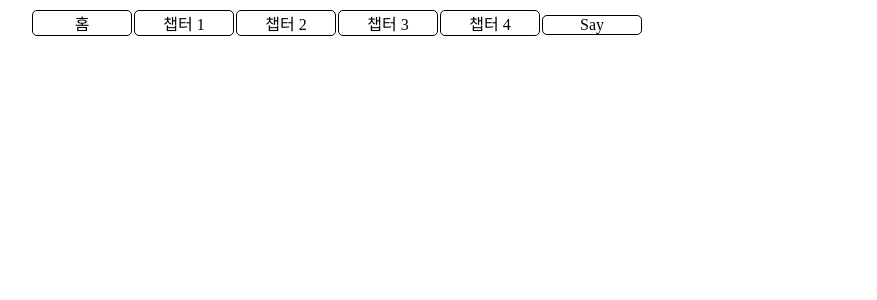
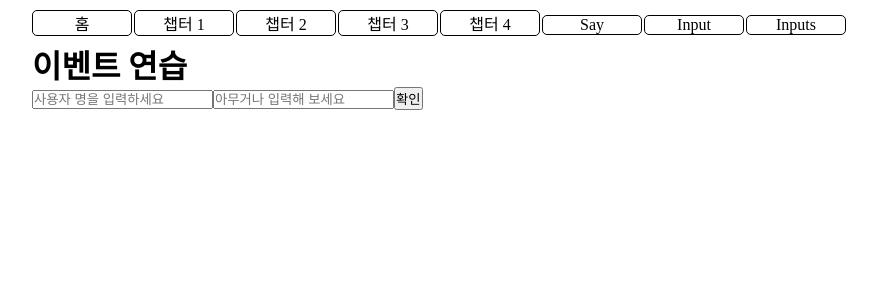
Before and after one commit to junh0328/react-book, a React (Create React App) app in the folder fe/: page /Inputs in a window 1280 px wide. Shown: the top 300 px of the page, without its empty margins (68-945 px from the left). Built offline with nearby package versions, Linux system fonts and the light colour scheme.

Commit message:
EventPractice - onChange, onClick 딱 대 ^^

```diff
--- a/fe/src/App.js
+++ b/fe/src/App.js
@@ -7,6 +7,8 @@
 import Chapter3 from './chapter/Chapter3';
 import Chapter4 from './chapter/Chapter4';
 import Say from './Say';
+import Input from './Input';
+import Inputs from './Inputs';
 
 function App() {
 	return (
@@ -30,6 +32,12 @@
 				<li className="navbar__li">
 					<Link to="/Say">Say</Link>
 				</li>
+				<li className="navbar__li">
+					<Link to="/Input">Input</Link>
+				</li>
+				<li className="navbar__li">
+					<Link to="/Inputs">Inputs</Link>
+				</li>
 			</ul>
 
 			<Route path="/" exact={true} component={Home} />
@@ -38,6 +46,8 @@
 			<Route path="/Chapter3" component={Chapter3} />
 			<Route path="/Chapter4" component={Chapter4} />
 			<Route path="/Say" component={Say} />
+			<Route path="/Input" component={Input} />
+			<Route path="/Inputs" component={Inputs} />
 		</div>
 	);
 }
--- /dev/null
+++ b/fe/src/Input.js
@@ -0,0 +1,46 @@
+import React, { useState } from 'react';
+
+const Input = () => {
+	const [username, setUsername] = useState('');
+	const [message, setMessage] = useState('');
+
+	const onChangeUsername = (e) => setUsername(e.target.value);
+	const onChangeMessage = (e) => setMessage(e.target.value);
+
+	const onClick = () => {
+		alert(username + ' : ' + message);
+		setUsername('');
+		setMessage('');
+	};
+
+	const onKeyPress = (e) => {
+		if (e.key === 'Enter') {
+			onClick();
+		}
+	};
+
+	return (
+		<div>
+			<h1>이벤트 연습</h1>
+			<input
+				type="text"
+				name="username"
+				placeholder="사용자명"
+				value={username}
+				onChange={onChangeUsername}
+			/>
+			<input
+				type="text"
+				name="message"
+				placeholder="아무거나 입력해 보세요"
+				value={message}
+				onChange={onChangeMessage}
+				onKeyPress={onKeyPress}
+			/>
+
+			<button onclick={onClick}>확인</button>
+		</div>
+	);
+};
+
+export default Input;
--- /dev/null
+++ b/fe/src/Inputs.js
@@ -0,0 +1,57 @@
+import React, { useState } from 'react';
+
+const Inputs = () => {
+	const [form, setForm] = useState({
+		username: '',
+		message: '',
+	});
+	const { username, message } = form;
+	const onChange = (e) => {
+		const nextForm = {
+			...form, // 기존의 form 내용을 이 자리에 복사한 뒤
+			[e.target.name]: e.target.value, // 원하는 값을 덮어 씌우기
+		};
+		setForm(nextForm);
+	};
+
+	const onClick = () => {
+		alert(username + ' : ' + message);
+		setForm({
+			username: '',
+			message: '',
+		});
+	};
+
+	const onKeyPress = (e) => {
+		if (e.key === 'Enter') {
+			onClick();
+		}
+	};
+
+	return (
+		<div>
+			<h1>이벤트 연습</h1>
+
+			<input
+				type="text"
+				name="username"
+				placeholder="사용자 명을 입력하세요"
+				value={username}
+				onChange={onChange}
+			/>
+
+			<input
+				type="text"
+				name="message"
+				placeholder="아무거나 입력해 보세요"
+				value={message}
+				onChange={onChange}
+				onKeyPress={onKeyPress}
+			/>
+
+			<button onClick={onClick}>확인</button>
+		</div>
+	);
+};
+
+export default Inputs;
```
Also changed, not shown: 1 other file (tests, documents, lock files or other folders).
